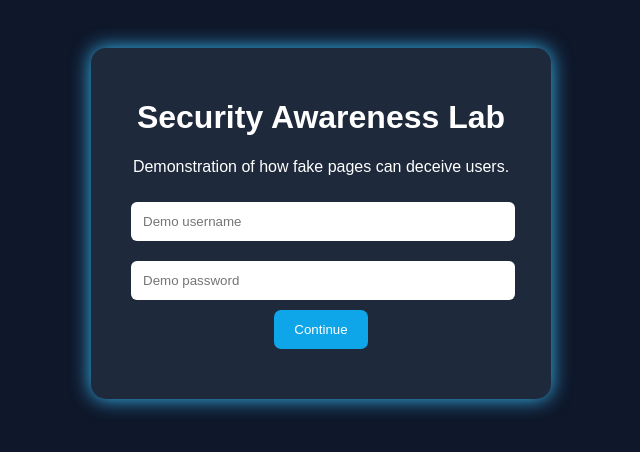
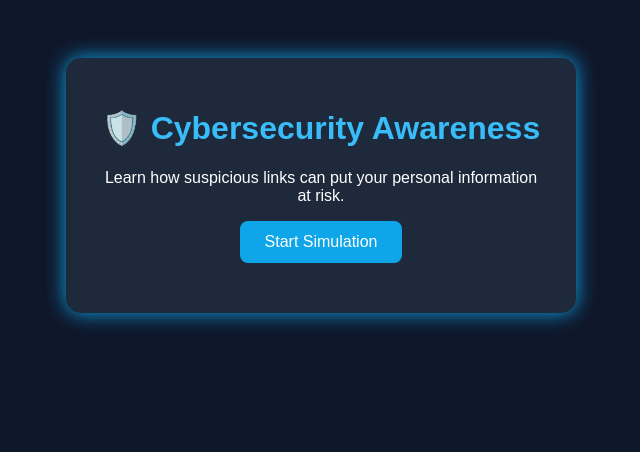
Before and after one commit to kanish2122/cybersecurity-awareness-demo, a plain HTML site: page index.html in a window 1280 px wide. Shown: the whole page, without its empty margins (319-959 px from the left). Drawn offline with Linux system fonts and the light colour scheme.

Commit message:
Add files via upload

```diff
--- a/index.html
+++ b/index.html
@@ -3,46 +3,47 @@
 <head>
     <meta charset="UTF-8">
     <meta name="viewport" content="width=device-width, initial-scale=1.0">
-
-<title>Phishing Awareness Lab</title>
+    <title>Cybersecurity Awareness</title>
 
     <style>
         body {
             background: #0f172a;
             color: white;
-    font-family: Arial;
+            font-family: Arial, sans-serif;
             text-align: center;
-    padding: 40px 15px;
+            padding: 50px 20px;
         }
 
         .card {
             background: #1e293b;
-    max-width: 400px;
+            max-width: 450px;
             margin: auto;
             padding: 30px;
             border-radius: 15px;
-    box-shadow: 0 0 20px #38bdf8;
+            box-shadow: 0 0 20px #0ea5e9;
         }
 
-input {
-    width: 90%;
-    padding: 12px;
-    margin: 10px;
-    border-radius: 6px;
-    border: none;
+        h1 {
+            color: #38bdf8;
         }
 
         button {
             background: #0ea5e9;
             color: white;
             border: none;
-    padding: 12px 20px;
-    border-radius: 7px;
+            padding: 12px 25px;
+            border-radius: 8px;
             cursor: pointer;
+            font-size: 16px;
+        }
+
+        button:hover {
+            background: #0284c7;
         }
 
         #result {
             margin-top: 20px;
+            color: #facc15;
         }
     </style>
 </head>
@@ -50,38 +51,22 @@ button {
 <body>
 
     <div class="card">
+        <h1>🛡️ Cybersecurity Awareness</h1>
 
-<h1>Security Awareness Lab</h1>
+        <p>Learn how suspicious links can put your personal information at risk.</p>
 
-<p>Demonstration of how fake pages can deceive users.</p>
-
-<input type="text" placeholder="Demo username">
-
-<input type="password" placeholder="Demo password">
-
-<button onclick="simulation()">Continue</button>
+        <button onclick="demo()">Start Simulation</button>
 
         <div id="result"></div>
-
     </div>
 
     <script>
-
-function simulation() {
-
-    document.getElementById("result").innerHTML = `
-    <h2 style="color:#facc15">⚠ Simulation!</h2>
-
-    <p>This was a cybersecurity demonstration.</p>
-
-    <p>Real phishing pages may attempt to steal
-    credentials or personal information.</p>
-
-    <p><b>Never enter passwords into untrusted links.</b></p>
-    `;
-
+        function demo() {
+            document.getElementById("result").innerHTML =
+                "<h2>Simulation Completed!</h2>" +
+                "<p>Always verify links before opening them.</p>" +
+                "<p>Never share passwords or OTPs with suspicious websites.</p>";
         }
-
     </script>
 
 </body>
```
Lines whose indentation alone changed are shown as unchanged.
